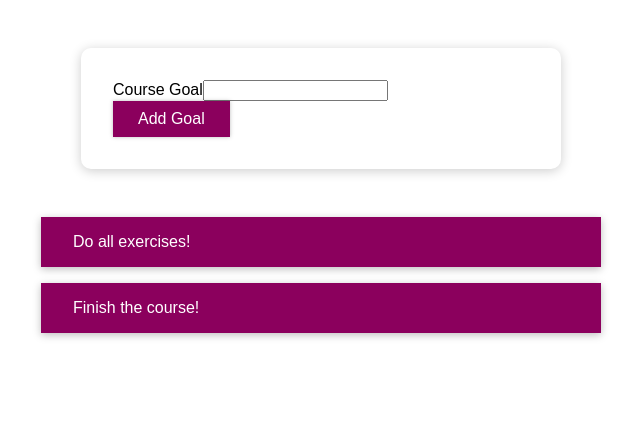
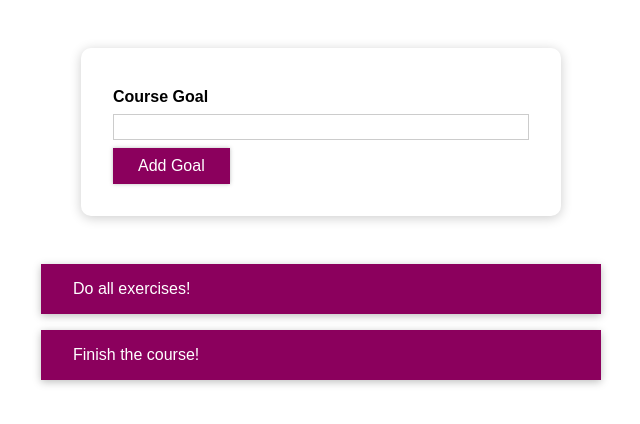
Before and after one commit to FilipiMachado/course-goals, a React (Create React App) app: page / in a window 1280 px wide. Shown: the top 424 px of the page, without its empty margins (319-959 px from the left). Built offline with nearby package versions, Linux system fonts and the light colour scheme.

Commit message:
adding some styles

```diff
--- a/src/components/CourseGoals/CourseInput/CourseInput.jsx
+++ b/src/components/CourseGoals/CourseInput/CourseInput.jsx
@@ -24,7 +24,7 @@ const CourseInput = ({ onAddGoal }) => {
 
   return (
     <form onSubmit={formSubmitHandler}>
-      <div className={``}>
+      <div className={`form-control ${!isValid ? "invalid" : ""}`}>
         <label>Course Goal</label>
         <input type="text" onChange={goalInputChangeHandler} />
       </div>
```
Also changed, not shown: 1 other file (tests, documents, lock files or other folders).
